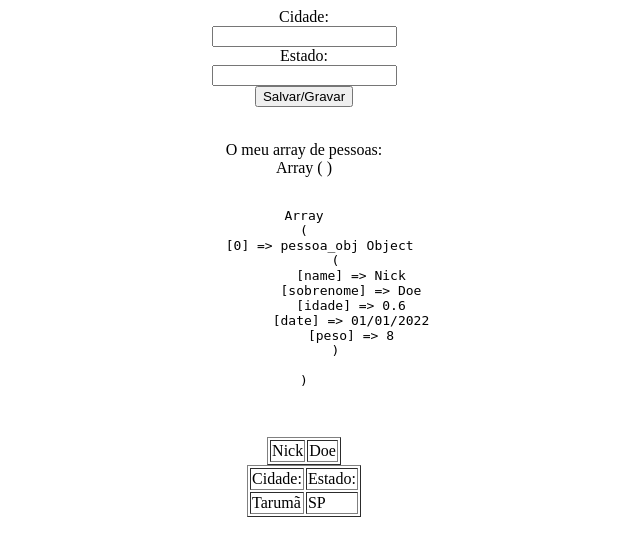
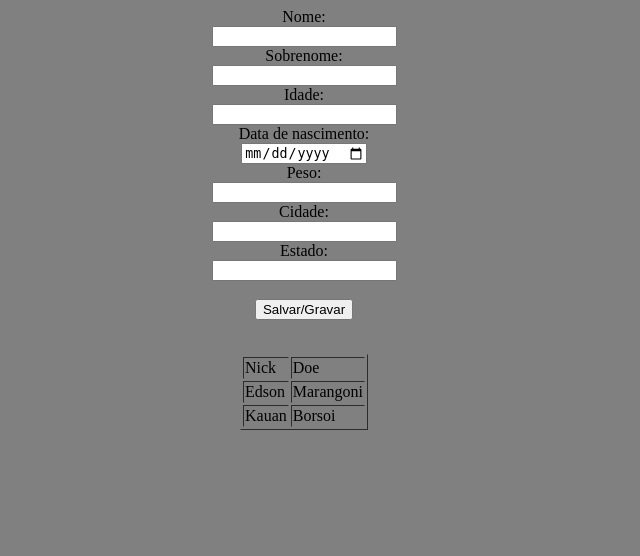
Before and after one commit to RenatoMazzini/Nocoes_Programacao, a PHP site: page /aula6.php in a window 1280 px wide. Shown: the top 556 px of the page, without its empty margins (336-976 px from the left). Run offline with PHP 8.4, Linux system fonts and the light colour scheme.

Commit message:
Segunda alteracao

```diff
--- a/aula6.php
+++ b/aula6.php
@@ -1,20 +1,50 @@
 <html>
     <head>
         <title>Tarumã SP</title>
+        <meta charset="UTF-8">
     </head>
+
     <body>
+        <body bgcolor="grey">
+
         <form action="" method="POST">
+
             <center>
+
+                <label>Nome: </label><BR>
+                <input type="text" name="nome" required><br>
+
+                <Label>Sobrenome: </label><br>
+                <Input type="text" name="Sobrenome" required><br>
+
+                <label>Idade: </label><br>
+                <input type="number" name="Idade" required><br>
+
+                <label>Data de nascimento: </label><br>
+                <input type="date" name="Data de nascimento" required><br>
+
+
+                <label>Peso: </label><br>
+                <input type="number" name="Peso" required><br>
+
                 <label>Cidade: </label><br>
                 <input type="text" name="cidade" required><br>
 
                 <label>Estado: </label><br>
                 <input type="text" name="estado" required><br>
-                <button type="submit">Salvar/Gravar</button>
+
+                <br><button type="submit">Salvar/Gravar</button><br>
             </center>
         </form>
         <center>
         <?php
+
+        //print_r($_POST);
+        //echo "<Br>";        echo "<Br>";        echo "<Br>";
+
+
+
+
         class pessoa_obj{};
 
 
@@ -24,19 +54,81 @@
         $pessoa->idade = 0.6;
         $pessoa->date = '01/01/2022';
         $pessoa->peso = 8;
+        $pessoa->cidade = "Florínea";
+        $pessoa->estado = "SP";
+
+        $pessoa2 = new pessoa_obj();
+        $pessoa2->name = "Edson";
+        $pessoa2->sobrenome = "Marangoni";
+        $pessoa2->idade = 22;
+        $pessoa2->date = '09/06/2000';
+        $pessoa2->peso = 97;
+        $pessoa2->cidade = "Tarumã";
+        $pessoa2->estado = "SP";
+
+        $pessoa3 = new pessoa_obj();
+        $pessoa3->name = "Kauan";
+        $pessoa3->sobrenome = "Borsoi";
+        $pessoa3->idade = 19;
+        $pessoa3->date = '04/06/2003';
+        $pessoa3->peso = 68;
+        $pessoa3->cidade = "Tarumã";
+        $pessoa3->estado = "SP";
+
+         //print_r($pessoa);
+         //echo "<Br><br>";
+         //print_r($pessoa2);
+         //echo "<br>";
+         //print_r($pessoa3);
+         //echo "<Br>";
+
 
         $arrayPessoas = array();
-        echo "<br>O meu array de pessoas: <br>";
-        print_r($arrayPessoas);
+        function  inserirPessoaNaLista($arrayPessoas, $item){
+            print_r ($item);
+            $pessoa = new pessoa_obj();
+            $pessoa->name = $item['nome'];
+            $pessoa->sobrenome = $item['Sobrenome'];
+            $pessoa->idade = $item['Idade'];
+            $pessoa->date = $item['Data_de_nascimento'];
+            $pessoa->peso = $item['Peso'];
+            $pessoa->cidade = $item['cidade'];
+            $pessoa->estado = $item['estado'];
+
+        Array_push($arrayPessoas, $pessoa);
+        return $arrayPessoas;
+
+        }
+
+
+
+        $arrayPessoas = array();
+        //echo "<br>O meu array de pessoas: <br>";
+        //print_r($arrayPessoas);
         array_push($arrayPessoas, $pessoa);
+        array_push($arrayPessoas, $pessoa2);
+        array_push($arrayPessoas, $pessoa3);
 
-        echo "<br><br><pre>";
-        print_r($arrayPessoas);
-        echo "</pre><br><br>";
+
+        //echo "<br><br><pre>";
+        //print_r($arrayPessoas);
+        //echo "</pre><br><br>";
+
+        if(isset($_POST['cidade']) && isset($_POST['estado'])){
+            if($_POST['cidade'] == ""){
+                echo "Sr Usuário, o campo cidade não foi preenchido.";
+            }else if($_POST['estado'] == ""){
+                echo "Sr Usuário, o campo estado não foi preenchido.";
+            }else{
+                $arrayPessoas = inserirPessoaNaLista($arrayPessoas, $_POST);
+                echo "Dados Cadastrados com Sucesso";
+            }
+        }
+        echo "<br>";
 
         echo "<table border='1'>";
         for ($posicao=0; $posicao < count($arrayPessoas); $posicao++) {
-            if($arrayPessoas[$posicao]->idade < 20){
+            if($arrayPessoas[$posicao]->idade > 0){
                 echo "<tr>";
                     echo "<td> ".$arrayPessoas[$posicao]->name."</td>";
                     echo "<td> ".$arrayPessoas[$posicao]->sobrenome."</td>";
@@ -44,32 +136,25 @@
             }
         }
         echo "</table>";
+
         //echo "<br>";
         //for ($posicao=count($arrayPessoas)-1; $posicao > -1; $posicao--) {
         //    echo "Oie ".$arrayPessoas[$posicao]->name;
         //}
-        if(isset($_POST['cidade']) && isset($_POST['estado'])){
-            if($_POST['cidade'] == ""){
-                echo "Sr Usuário, o campo cidade não foi preenchido.";
-            }else if($_POST['estado'] == ""){
-                echo "Sr Usuário, o campo estado não foi preenchido.";
-            }else{
-                echo "Dados Cadastrados com Sucesso";
-            }
-        }
+
         ?>
 
-        <table border="1">              <!-- inicando a tabela -->
-            <tr>                        <!-- iniciando a linha -->
-                <td>Cidade:</td>        <!-- iniciando e fechando uma coluna -->
-                <td>Estado:</td>        <!-- iniciando e fechando uma coluna -->
-            </tr>                       <!-- fechando a linha -->
-            <tr>                        <!-- iniciando a linha -->
-                <td>Tarumã</td>         <!-- iniciando e fechando uma coluna -->
-                <td>SP</td>             <!-- iniciando e fechando uma coluna -->
-            </tr>                       <!-- fechando a linha -->
+        <!--<table border="1">              <!-- inicando a tabela -->
+         <!--   <tr>                        <!-- iniciando a linha -->
+         <!--       <td>Cidade:</td>        <!-- iniciando e fechando uma coluna -->
+         <!--       <td>Estado:</td>        <!-- iniciando e fechando uma coluna -->
+         <!--   </tr>                       <!-- fechando a linha -->
+         <!--   <tr>                        <!-- iniciando a linha -->
+            <!--    <td>Tarumã</td>         <!-- iniciando e fechando uma coluna -->
+            <!--    <td>SP</td>             <!-- iniciando e fechando uma coluna -->
+          <!--  </tr>                       <!-- fechando a linha -->
 
-        </table>                        <!-- fechando a tabela -->
+        <!--</table>                        <!-- fechando a tabela -->
         </center>
 
     </body>
```
